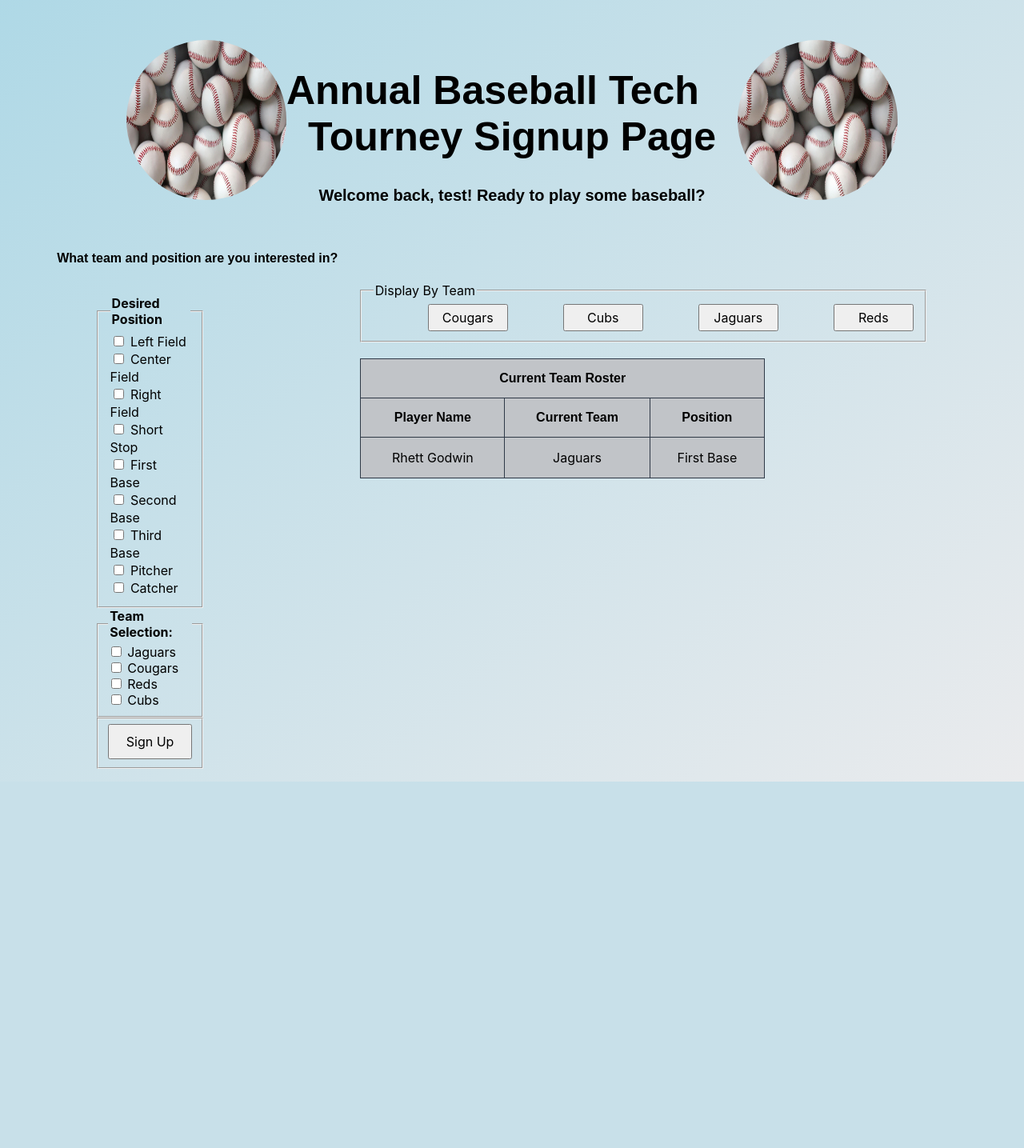
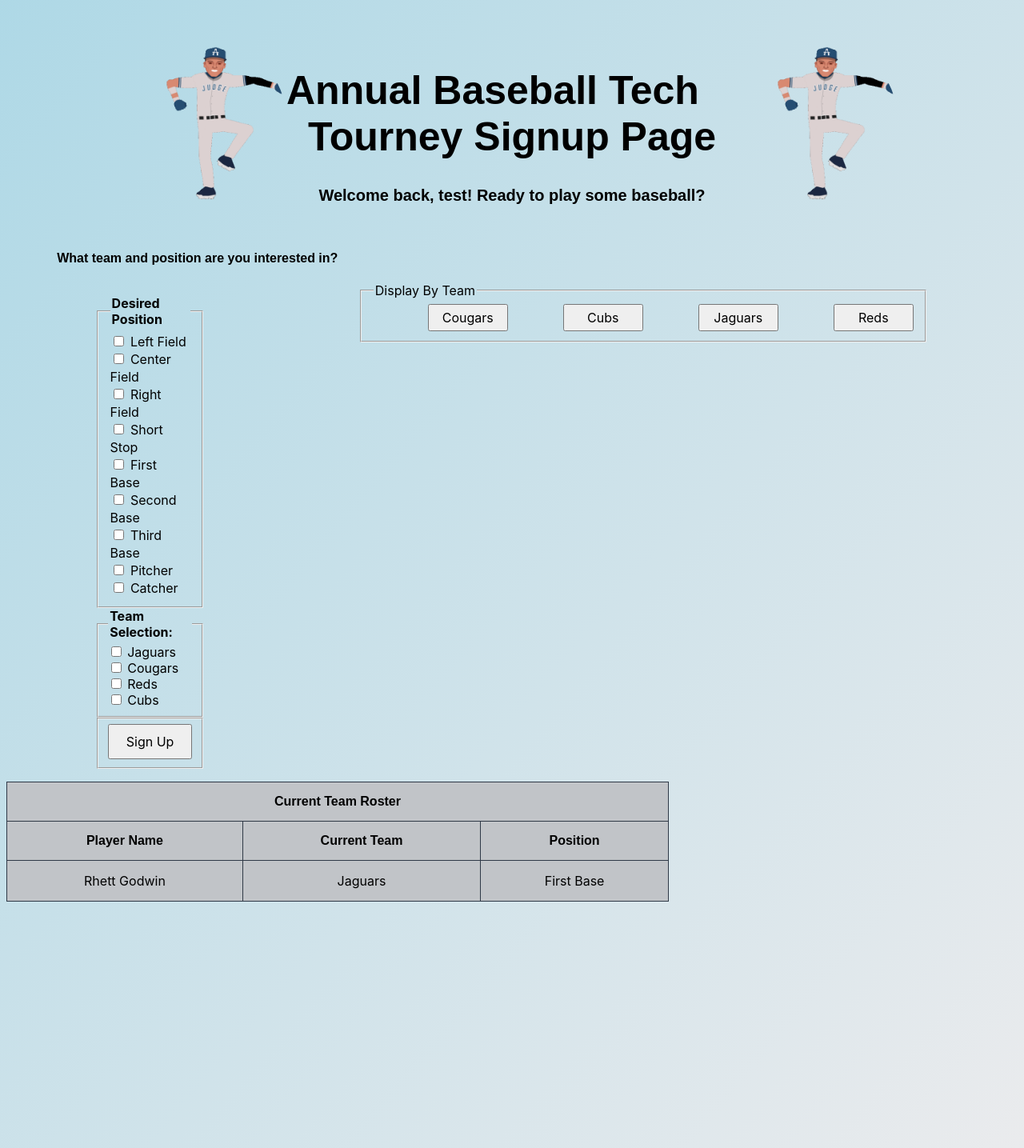
Before and after one commit to Rhgodwin/BaseballSignup, a PHP site: page /home.php in a window 1280 px wide. Shown: the part 68-1503 px from the top of the page at 80% size. Before the commit the page ends 1045 px from the top, so only its background shows below. Run offline with PHP 8.4, Linux system fonts and the light colour scheme; a user stored in the database is signed in; data comes from the database, SQL or seed files in the repository.

Commit message:
updated table and stuff. add anim

```diff
--- a/authenticate.php
+++ b/authenticate.php
@@ -1,7 +1,6 @@
 <?php
 
 session_start();
-
 
 // Connection ifno
 
--- a/home.php
+++ b/home.php
@@ -1,4 +1,5 @@
 <?php
+
 // Session start
 session_start();
 require("dbFunctions.php");
@@ -6,6 +7,7 @@ require("dbFunctions.php");
 if (!isset($_SESSION['loggedin'])) {
     header('Location: index.html');
     exit;
+
 }
 ?>
 <!DOCTYPE html>
@@ -30,12 +32,14 @@ if (!isset($_SESSION['loggedin'])) {
 <header> <!--This is the Welcome message and displays users name -->
 
     <div class="welcome">
-        <img src="baseball2.jpg" alt="baseball" class="img1">
-        <img src="baseball2.jpg" alt="baseball" class="img2">
+        <img src="anim.gif" alt="baseball" class="img1">
+        <img src="anim.gif" alt="baseball" class="img2">
         <h1>Annual Baseball Tech Tourney Signup Page</h1>
 
         <h2> Welcome back,
-            <?= $_SESSION['name'] ?>! Ready to play some baseball?
+            <?= $_SESSION['name']  ?>! Ready to play some baseball?
+
+
         </h2>
 
     </div>
@@ -47,6 +51,7 @@ if (!isset($_SESSION['loggedin'])) {
     <h4 style="text-align: left; padding-left: 5% ;">What team and position are you interested in?</h4>
     <div class=" checkbox" style="align-items: center; width: 35%;padding-left: 5%; flex-wrap: wrap;float: left;">
     <form action="dbFunctions.php" method="post">
+
             <ul>
 
                 <fieldset class="fs2">
@@ -126,6 +131,7 @@ if (!isset($_SESSION['loggedin'])) {
             </button>
 
         </fieldset>
+        <div class = tableContainer>
         <table>
             <thead>
 
@@ -146,8 +152,9 @@ if (!isset($_SESSION['loggedin'])) {
                          to gather the data to fill the table-->
                <?php
                     include_once('dbFunctions.php');
+
                     $con = new dbFun('localhost','root','','pwdb');
-
+           // $con ->Set_Playername($_SESSION['name']);
                     $result = $con->Get_Players_From_DB();?>
 
 <?php
@@ -183,7 +190,7 @@ if (!isset($_SESSION['loggedin'])) {
     }
     ?>
      </tbody>
-        </table>
+        </table></div>
         <!--END OF Input Output sec-->
 
         <!--Buttons HELP where to place (function to deisplay team info in table I assume ?)-->
--- a/index.html
+++ b/index.html
@@ -16,12 +16,12 @@
 				<label for="username">
 					<i class="fas fa-user"></i>
 				</label>
-				<input type="text" name="username" placeholder="Employee Name (First Last)" id="username" required>
+				<input type="text" name="username" placeholder="Employee Name(First Last)" id="username" required>
 				<label for="password">
 					<i class="fas fa-lock"></i>
 				</label>
 				<input type="password" name="password" placeholder="Password" id="password" required>
-				<input type="submit" value="Login" action="authenticate.php" onclick="Login.action='authenticate.php',Login.target='_blank';">
+				<input type="submit" value="Login" action="authenticate.php" >
 			</form>
 		</div>
 	</body>
--- a/style.css
+++ b/style.css
@@ -11,7 +11,6 @@ body {
   	background-color: #ffffff;
   	box-shadow: 0 0 9px 0 rgba(0, 0, 0, 0.3);
   	margin: 100px auto;
-	  border-radius: 10px;
 }
 .login h1 {
   	text-align: center;
@@ -51,8 +50,6 @@ body {
   	cursor: pointer;
   	font-weight: bold;
   	color: #ffffff;
-	border-bottom-left-radius: 10px;
-	border-bottom-right-radius: 10px;
   	transition: background-color 0.2s;
 }
 .login form input[type="submit"]:hover {
@@ -166,11 +163,19 @@ h4 {
 
 	  table {
 		border-collapse: collapse;
-		margin-right: 20px;
-		margin-top: 20px;
-		min-width: 40%;
 
 
+		min-width: 40%;
+		position: sticky;
+		top:0;
+		width:100%;
+
+	  }
+	  .tableContainer{
+		margin-top:20px;
+		height:450px;
+		overflow:auto;
+		width:828px;
 	  }
 
 	  th, td {
```
Also changed, not shown: dbFunctions.php (+26 -7 lines), anim.gif (added).
